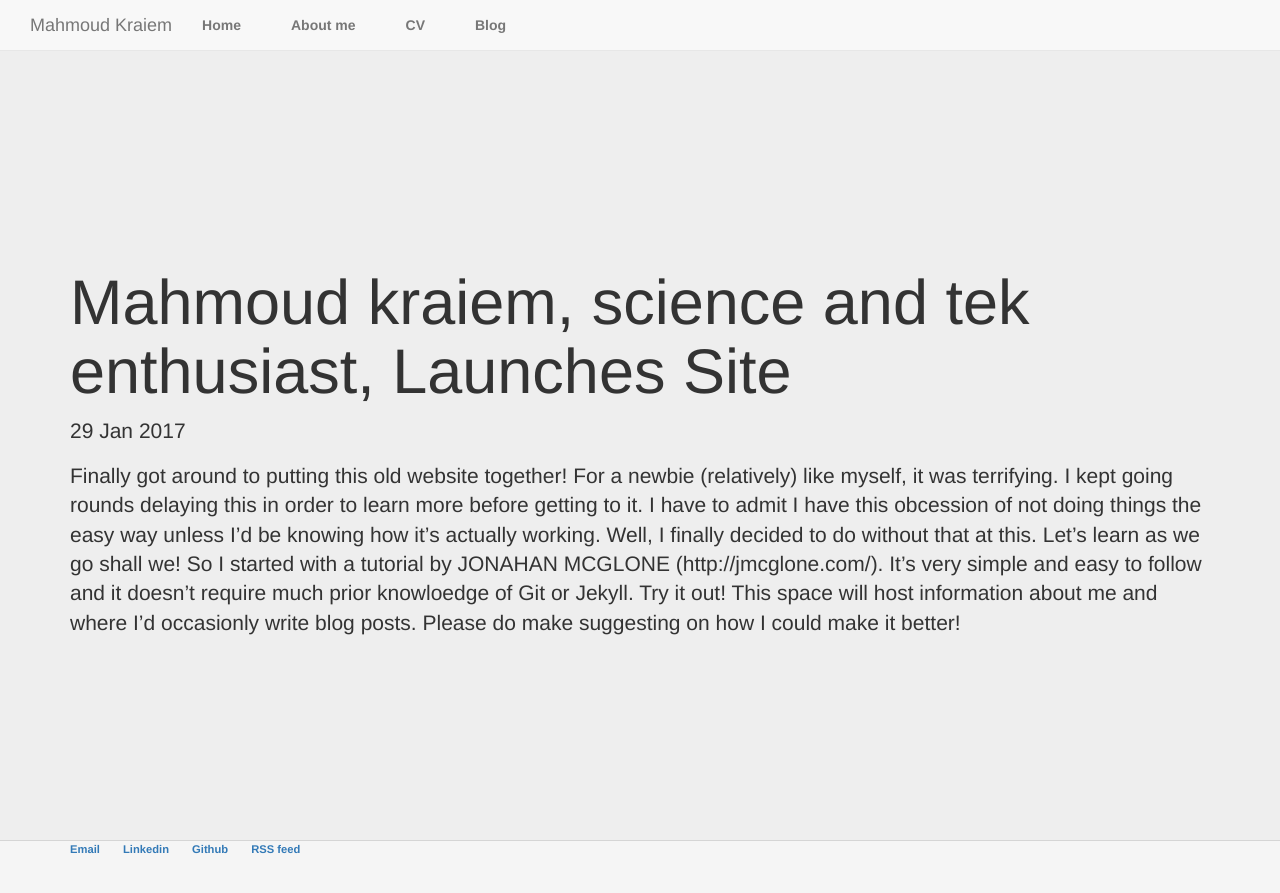
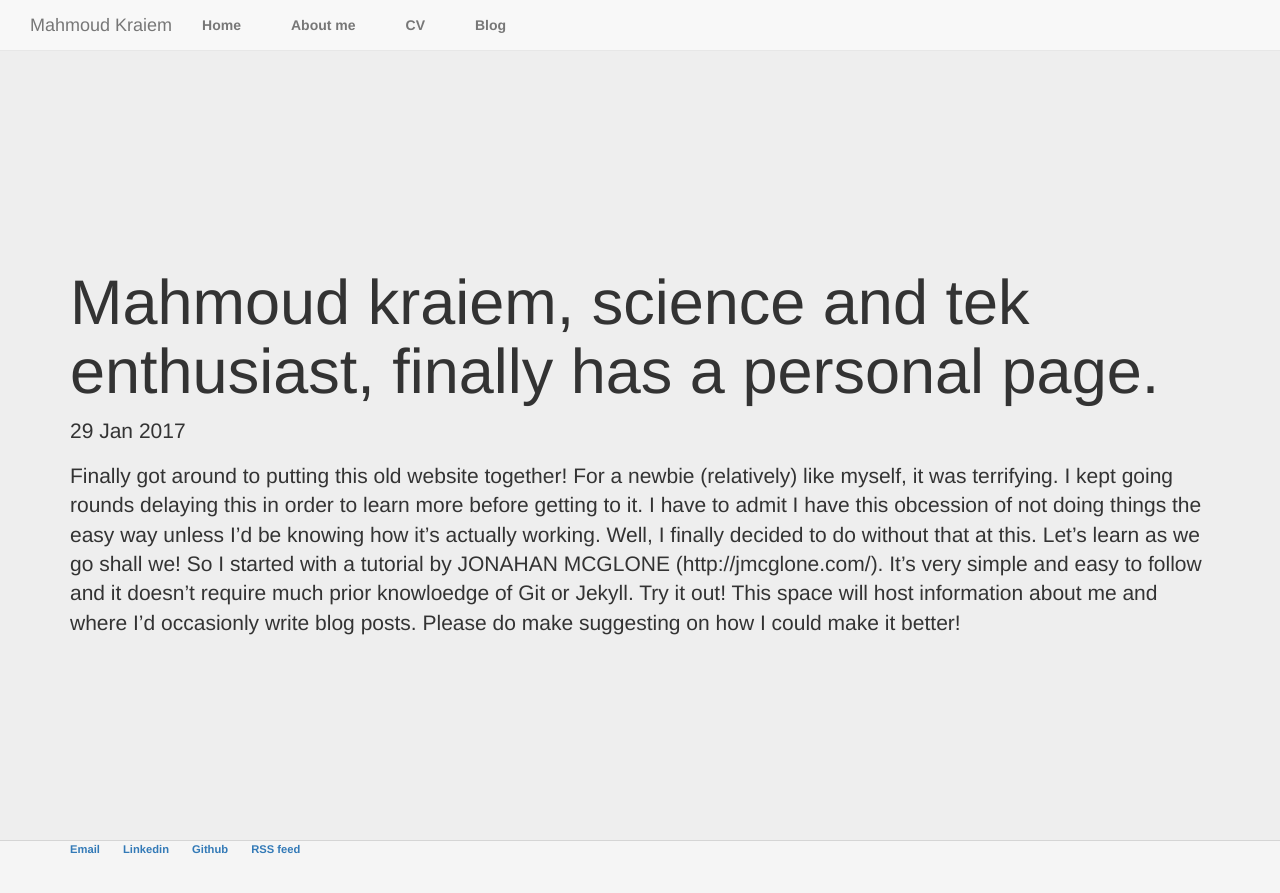
Before and after one commit to breebchi/breebchi.github.io, a Jekyll site: the page built from _posts/2017-01-29-mahmoud-kraiem-site-launched.md, in a window 1280 px wide. Shown: the top 893 px of the page. Built offline with Jekyll 4.4.1, drawn with Linux system fonts in a browser that asks for light colours; nearby versions of some CDN libraries.

Commit message:
Update 2017-01-29-mahmoud-kraiem-site-launched.md

```diff
--- a/_posts/2017-01-29-mahmoud-kraiem-site-launched.md
+++ b/_posts/2017-01-29-mahmoud-kraiem-site-launched.md
@@ -1,6 +1,6 @@
 ---
 layout: post
-title: "Mahmoud kraiem, science and tek enthusiast, Launches Site"
+title: "Mahmoud kraiem, science and tek enthusiast, finally has a personal page."
 date: 2017-01-29
 ---
 
```
